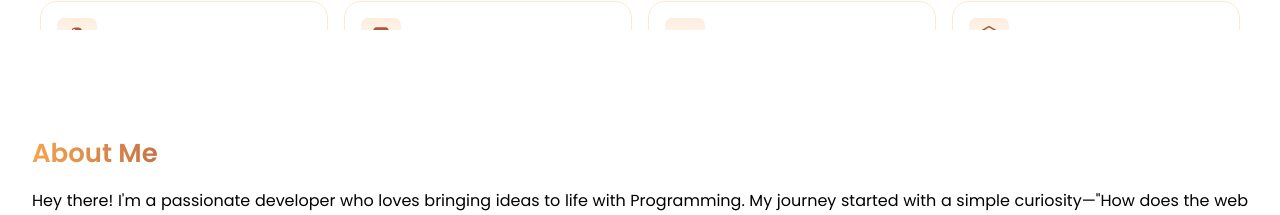
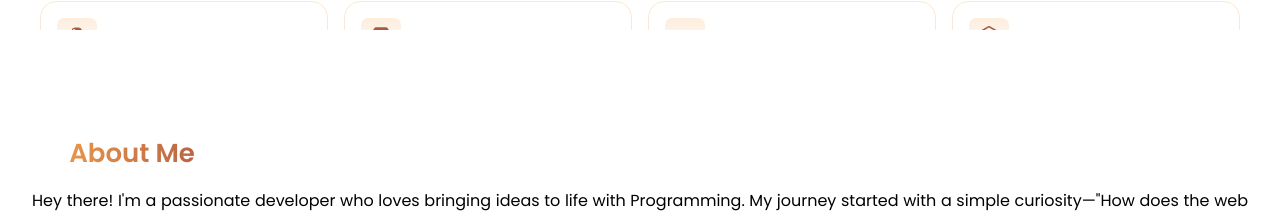
Before and after one commit to pavithraniperera/Portfolio, a React (Vite) app: page / in a window 1280 px wide. Shown: the part 1538-1753 px from the top of the page. Built offline with nearby package versions, Linux system fonts and the light colour scheme; a web font is replaced by a local one.

Commit message:
Update AboutMe.jsx

```diff
--- a/src/sections/AboutMe.jsx
+++ b/src/sections/AboutMe.jsx
@@ -10,7 +10,7 @@ const AboutMe = () => {
       </h4>
       <div className="flex flex-col lg:flex-row gap-16 items-center justify-center">
         <div className="flex-1">
-          <h4 className="hidden lg:block w-[200px] section-title text-left">
+          <h4 className="hidden lg:block w-[200px] section-title">
             About Me
           </h4>
           <p className="text-md text-justify leading-6 whitspace-pre-line mt-4">
```
